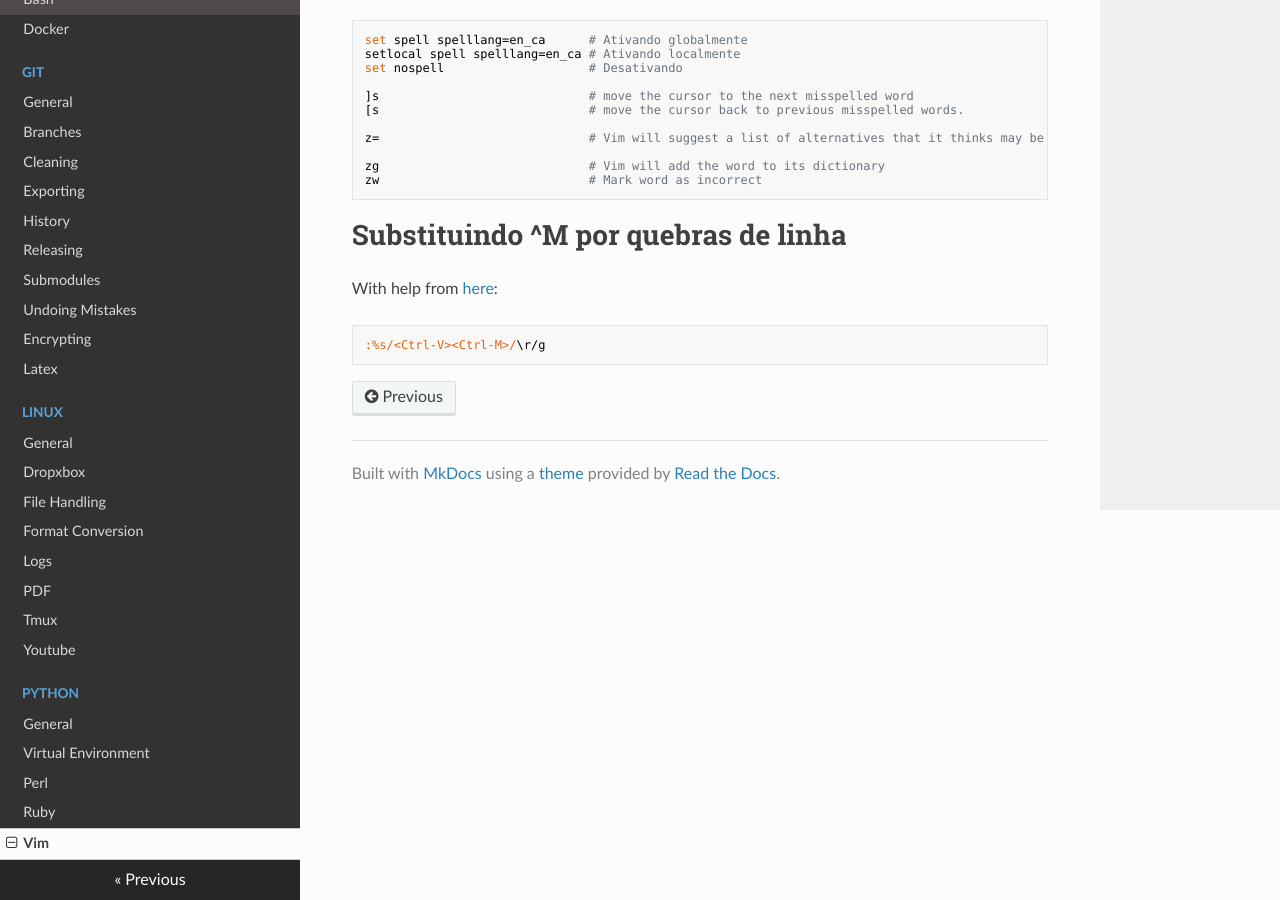
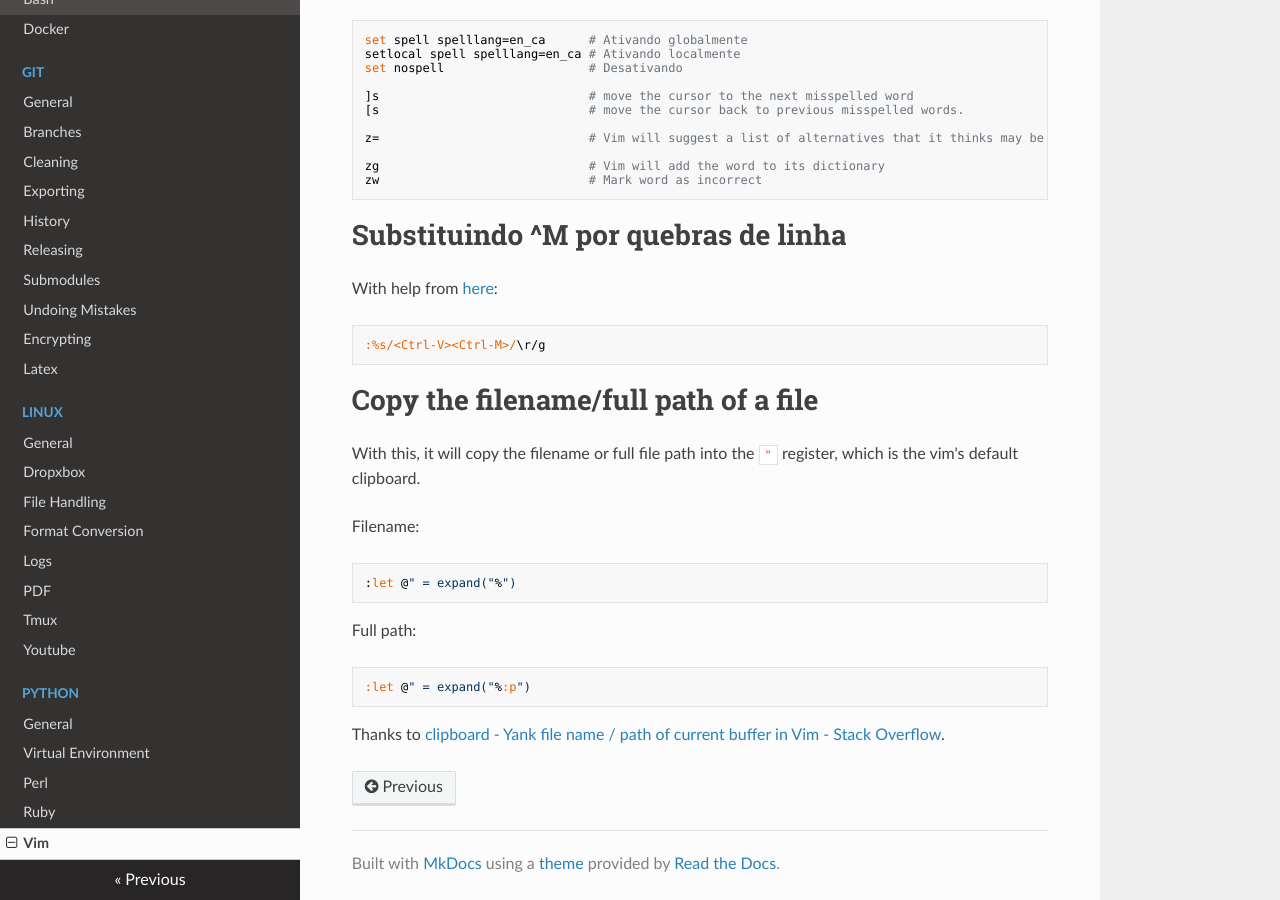
Before and after one commit to hposca/useful_notes, an MkDocs documentation site: the page built from docs/vim.md, in a window 1280 px wide and 900 px high, scrolled down 1691 px. Built offline with MkDocs 1.6.1, drawn with Linux system fonts in a browser that asks for light colours; nearby versions of some CDN libraries; old or Windows-style settings are respelled for this version of MkDocs.

Commit message:
Add how to copy the filename/path of a file

````diff
--- a/docs/vim.md
+++ b/docs/vim.md
@@ -100,3 +100,20 @@ zw                             # Mark word as incorrect
 With help from [here](http://stackoverflow.com/questions/811193/how-to-convert-the-m-linebreak-to-normal-linebreak-in-a-file-opened-in-vim):
 
     :%s/<Ctrl-V><Ctrl-M>/\r/g
+
+# Copy the filename/full path of a file
+
+With this, it will copy the filename or full file path into the `"` register, which is the vim's default clipboard.
+
+Filename:
+
+```
+:let @" = expand("%")
+```
+
+Full path:
+
+```
+:let @" = expand("%:p")
+```
+Thanks to [clipboard - Yank file name / path of current buffer in Vim - Stack Overflow](https://stackoverflow.com/questions/916875/yank-file-name-path-of-current-buffer-in-vim).
````
